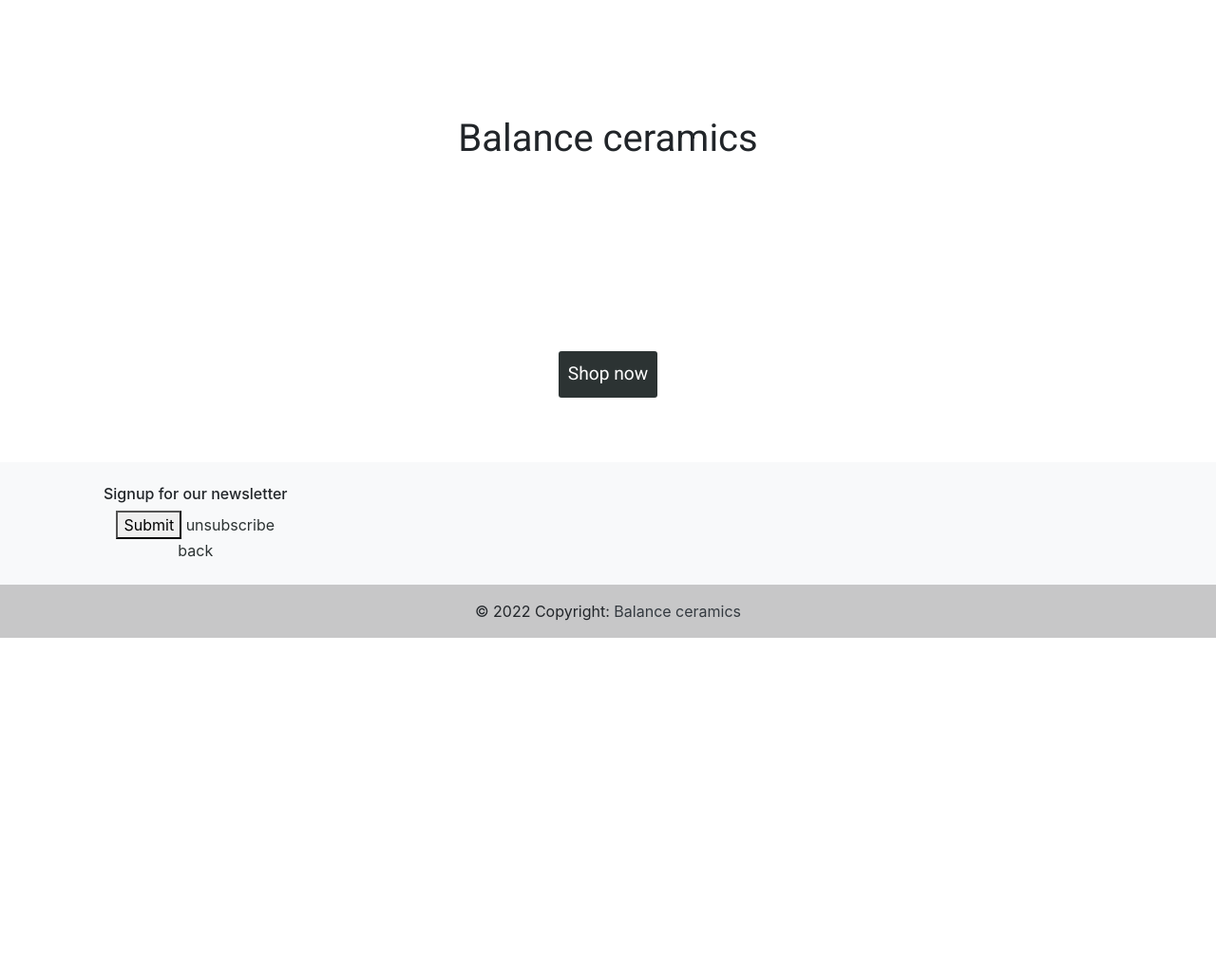
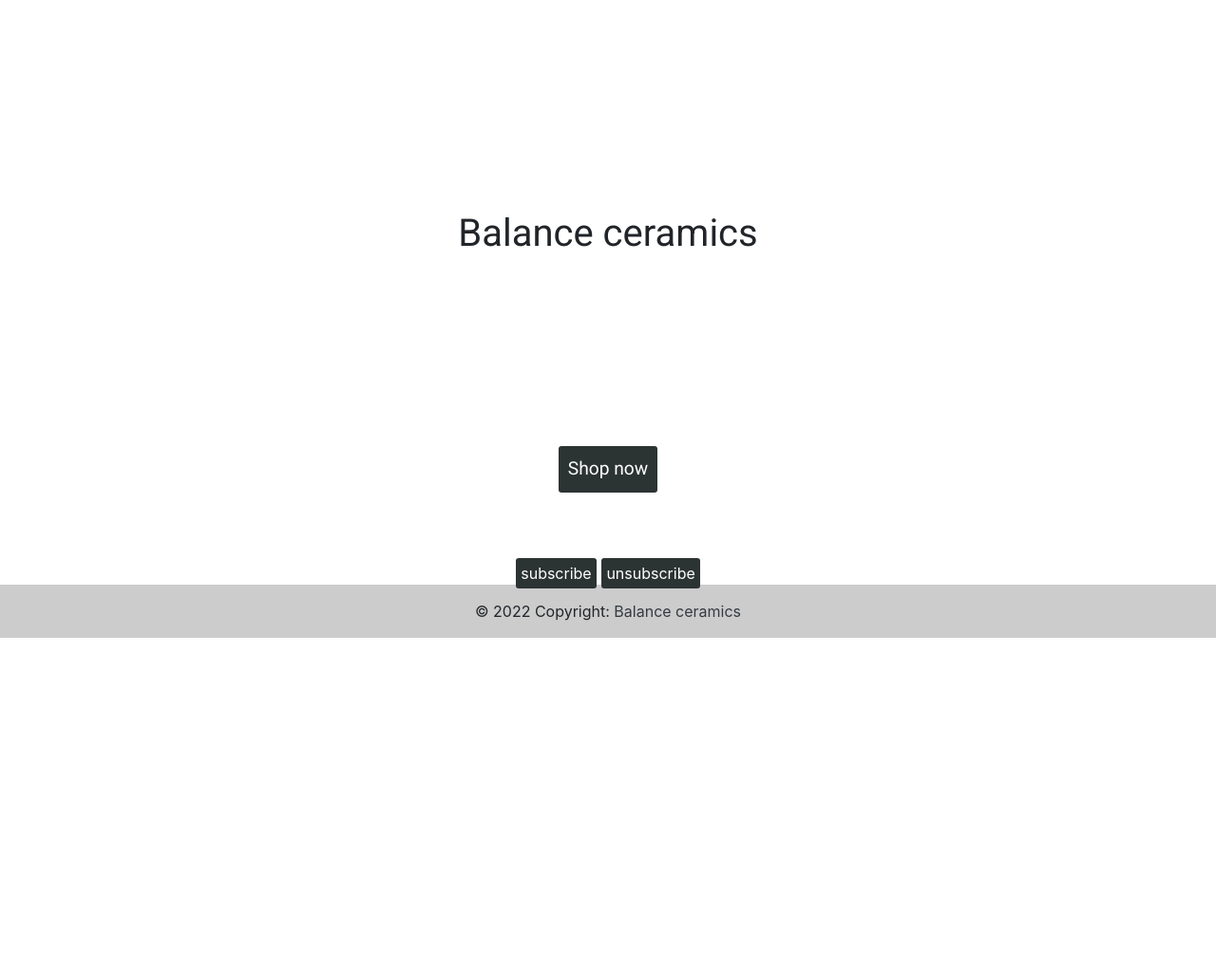
Before and after one commit to JJohnyy/balance-ceramics, a Django app: page / in a window 1280 px wide. Shown: the part 128-1150 px from the top of the page at 95% size. Before the commit the page ends 800 px from the top, so only its background shows below. Run offline with Django 3.2, Linux system fonts and the light colour scheme; parts of the project's set-up code (start-up, migrations or seed data) failed here and were passed over; some libraries are stand-ins or nearby versions.

Commit message:
newsletter app

```diff
--- a/newsletters/admin.py
+++ b/newsletters/admin.py
@@ -1,5 +1,5 @@
 from django.contrib import admin
-from .models import NewsletterUsers
+from .models import NewsletterUsers, MailMessage
 
 
 # Register your models here.
@@ -7,5 +7,9 @@ from .models import NewsletterUsers
 class NewsletterAdmin(admin.ModelAdmin):
     list_display = ('email', 'date_added',)
 
+class MailMessageAdmin(admin.ModelAdmin):
+    list_display = ('title', 'message',)
+
 
 admin.site.register(NewsletterUsers, NewsletterAdmin)
+admin.site.register(MailMessage, MailMessageAdmin)
--- /dev/null
+++ b/static/css/footer/footer.css
@@ -0,0 +1,25 @@
+
+
+.sub-btn,
+.unsub-btn  {
+    color: white !important;
+    padding: 0.35em;
+    background-color: #2C3333;
+    border-radius: 3px;
+}
+
+.sub-btn:hover,
+.unsub-btn:hover {
+    color: white;
+    padding: 0.35em;
+    background-color: #395B64;
+    border-radius: 3px;
+    cursor: pointer;
+    text-decoration: none;
+    color: white;
+}
+
+.sub-btn:active,
+.unsub-btn:active {
+    text-decoration: none;
+}
--- a/static/css/home/home.css
+++ b/static/css/home/home.css
@@ -1,16 +1,16 @@
 @import url('https://fonts.googleapis.com/css2?family=Roboto&family=Ubuntu&display=swap');
 
 .index-container {
-    height:auto;
-    margin-top: 150px;
-    background: url('') no-repeat center center fixed;
+
     background-size: cover;
+    font-family: 'Roboto', sans-serif;
+    height: 100vh;
     font-family: 'Roboto', sans-serif;
 }
 
 .heading-1 {
     text-align: center;
-    margin-top: 250px;
+    margin-top: 350px;
 }
 
 .button-container {
--- a/templates/includes/footer.html
+++ b/templates/includes/footer.html
@@ -2,34 +2,16 @@
 
 {% load crispy_forms_tags %}
 
-<footer class="bg-light text-center text-lg-start fixed-bottom">
-    <!-- Grid container -->
-    <div class="container p-4 pb-0">
-        <form action="">
-            <!--Grid row-->
-            <div class="row">
-                <!--Grid column-->
-                <div class="col-auto mb-4 mb-md-0">
 
-                </div>
-                <!--Grid column-->
+{% block extra_css %}
+      <link rel="stylesheet" href="{% static 'css/footer/footer.css' %}">
+    {% endblock %}
 
-                <!--Grid column-->
-                {% include 'newsletters/newsletters.html' %}
-                <!--Grid column-->
-
-                <!--Grid column-->
-                <div class="col-auto mb-4 mb-md-0">
-                    <!-- Submit button -->
-                </div>
-                <!--Grid column-->
-            </div>
-            <!--Grid row-->
-        </form>
+<footer class="fixed-bottom">
+    <div class="container-fluid text-center">
+        <a href="{% url 'newsletter_signup' %}" class="sub-btn">subscribe</a>
+        <a href="{% url 'news_unsubscribe' %}" class="unsub-btn">unsubscribe</a>
     </div>
-    <!-- Grid container -->
-
-    <!-- Copyright -->
     <div class="text-center p-3" style="background-color: rgba(0, 0, 0, 0.2);">
         © 2022 Copyright:
         <a class="text-dark">Balance ceramics</a>
```
Also changed, not shown: newsletters/forms.py (+6 -8 lines), newsletters/templates/newsletters/newsletters_unsubscribe.html (+18 -11 lines), newsletters/views.py (+16 -23 lines), static/css/newsletter/newsletter.css (added, +43 -0 lines), newsletters/migrations/0002_auto_20220825_1425.py (added), 1 other file.
